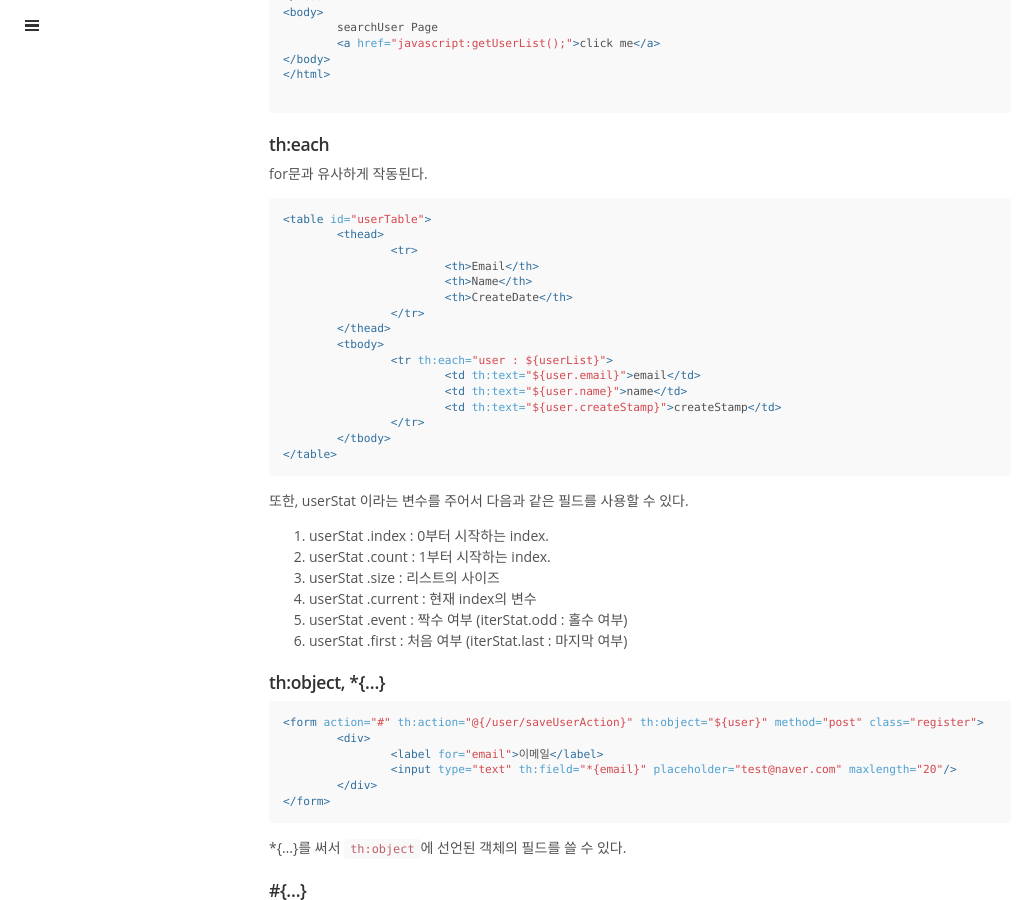
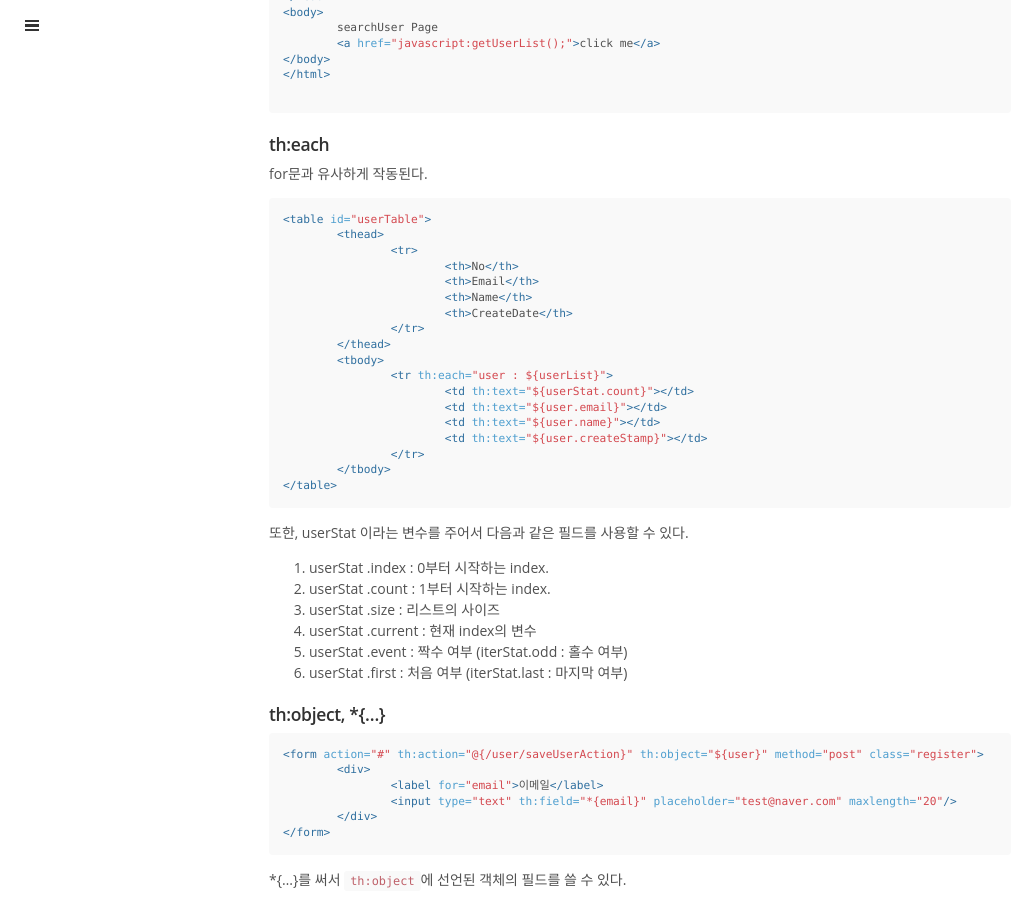
Before and after one commit to mingportal0/mingportal0.github.io, a Jekyll site: the page built from _posts/2021-04-01-thymeleaf.md, in a window 1280 px wide and 900 px high, scrolled down 737 px. Shown: the whole window, without its empty margins (0-1021 px from the left). Built offline with Jekyll 4.4.1, drawn with Linux system fonts in a browser that asks for light colours; nearby versions of some CDN libraries; comment, search, counter and statistics services are not loaded.

Commit message:
_posts/2021-04-01-thymeleaf.md updated from https://stackedit.io/

```diff
--- a/_posts/2021-04-01-thymeleaf.md
+++ b/_posts/2021-04-01-thymeleaf.md
@@ -65,6 +65,7 @@ for문과 유사하게 작동된다.
 <table id="userTable">
 	<thead>
 		<tr>
+			<th>No</th>
 			<th>Email</th>
 			<th>Name</th>
 			<th>CreateDate</th>
@@ -72,9 +73,10 @@ for문과 유사하게 작동된다.
 	</thead>
 	<tbody>
 		<tr th:each="user : ${userList}">
-			<td th:text="${user.email}">email</td>
-			<td th:text="${user.name}">name</td>
-			<td th:text="${user.createStamp}">createStamp</td>
+			<td th:text="${userStat.count}"></td>
+			<td th:text="${user.email}"></td>
+			<td th:text="${user.name}"></td>
+			<td th:text="${user.createStamp}"></td>
 		</tr>
 	</tbody>
 </table>
```
Also changed, not shown: other parts of _posts/2021-04-01-thymeleaf.md (+2 -1 lines).
